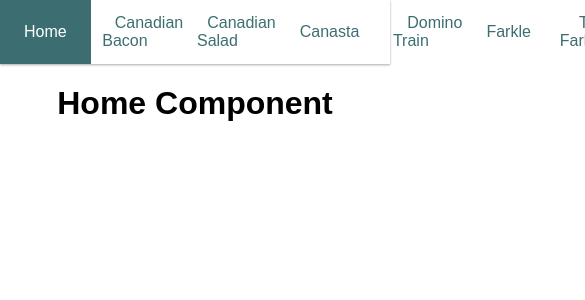
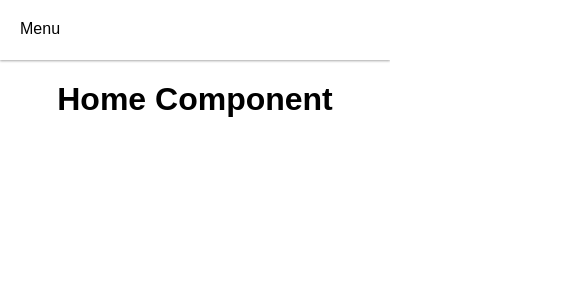
Before and after one commit to phillipsdev/score-keeper, a React (Create React App) app in the folder client/: page / in a window 390 px wide. Shown: the top 300 px of the page, 585 px wide, since content can reach past the window. Built offline with nearby package versions, Linux system fonts and the light colour scheme.

Commit message:
working on changing header to a toggle menu for a better responsive view

```diff
--- a/client/src/App.js
+++ b/client/src/App.js
@@ -20,9 +20,21 @@ import { faInfoCircle } from "@fortawesome/free-solid-svg-icons";
 library.add(faInfoCircle);
 
 class App extends Component {
+  state = {
+    menu: false
+  };
+
+  showMenu = () => {
+    this.setState({ menu: !this.state.menu });
+  };
+
   render() {
     return (
       <div className="App">
+        <header className="header">
+          <div className="menu-item" onClick={this.showMenu}>
+            Menu
+          </div>
           <ul className="navbar">
             <li>
               <NavLink exact to="/" activeClassName="activeNavButton">
@@ -75,6 +87,7 @@ class App extends Component {
               </NavLink>
             </li>
           </ul>
+        </header>
         <Route exact path="/" component={Home} />
         <Route exact path="/canadian_bacon" component={Canadian_Bacon} />
         <Route exact path="/canadian_salad" component={Canadian_Salad} />
--- a/client/src/index.css
+++ b/client/src/index.css
@@ -19,18 +19,35 @@ body {
   margin: 0 auto;
 }
 
-.navbar {
+.header {
   margin: 0;
   padding: 0;
-  height: 64px;
+  height: 60px;
   box-shadow: 0 1px 3px rgba(0, 0, 0, 0.12), 0 1px 2px rgba(0, 0, 0, 0.24);
-  /* vv Not supported widely enough, although I would much prefer! vv */
-  /* box-shadow: 0 1px 3px #00000026, 0 1px 2px #00000040; Hex Opacity RRGGBBAA */
-  list-style: none;
+}
+
+.menu-item {
+  display: flex;
+  justify-content: flex-start;
+  padding: 20px;
+}
+
+.menu-item:hover {
+  cursor: pointer;
+}
+
+.navbar {
+  display: none;
+}
+
+/* .navbar { */
+/* vv Not supported widely enough, although I would much prefer! vv */
+/* box-shadow: 0 1px 3px #00000026, 0 1px 2px #00000040; Hex Opacity RRGGBBAA */
+/* list-style: none;
   display: flex;
   justify-content: flex-start;
   align-items: center;
-}
+} */
 
 .navbar > li > a {
   color: #3c6e71;
```
Lines whose indentation alone changed are shown as unchanged.
